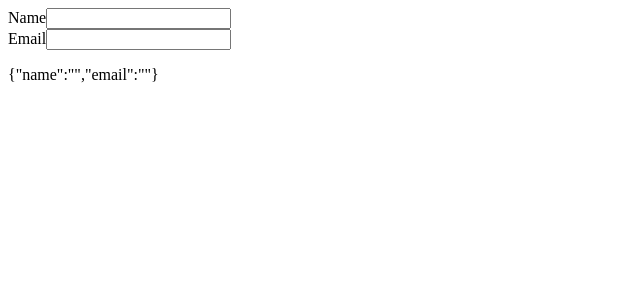
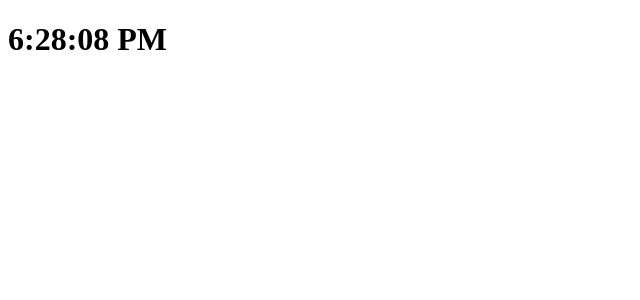
Before and after one commit to josefelipegh/React_Udemy_DorianDesings, a React (Create React App) app in the folder 11-hooks/: page / in a window 1280 px wide. Shown: the top 300 px of the page, without its empty margins (0-640 px from the left). Built offline with nearby package versions, Linux system fonts and the light colour scheme.

Commit message:
useEffect

```diff
--- a/11-hooks/src/App.jsx
+++ b/11-hooks/src/App.jsx
@@ -1,37 +1,25 @@
-import React, { useState } from 'react';
-import Form from './components/Form';
+import React, { useState, useEffect } from 'react';
 
 const App = () => {
 
-  // const [number, setNumber] = useState(10);
-  // const [text, setText] = useState('')
+  const [date, setDate] = useState(new Date().toLocaleTimeString())
 
-  // const handleIncrement = () => {
-  //   setNumber(number + 1)
-  // }
 
-  // const handleDecrement = () => {
-  //   setNumber(number - 1)
-  // }
+  useEffect(()=>{
+    // componentDidMount
+    console.log('Mounted')
 
-  // const handleReset = () => {
-  //   setNumber(0)
-  // }
+    // componentDidUpdate
+    const time = setInterval(() => setDate(new Date().toLocaleTimeString()), 1000);
 
-  // const handleInput = (e) => {
-  //   setText(e.target.value)
-  // }
+    // componentWillUnmount
+    return () => clearInterval(time)
+  })
 
   return (
-    <>
-      {/* <h1>Numbe: { number }</h1>
-      <button onClick={handleIncrement}>Increment</button>
-      <button onClick={handleDecrement}>Decrement</button>
-      <button onClick={handleReset}>Reset</button>
-      <p>Contenido del input {text}</p>
-      <input type="text" onChange={handleInput} /> */}
-      <Form />
-    </>
+    <h1>
+      {date}
+    </h1>
   );
 }
 
```
